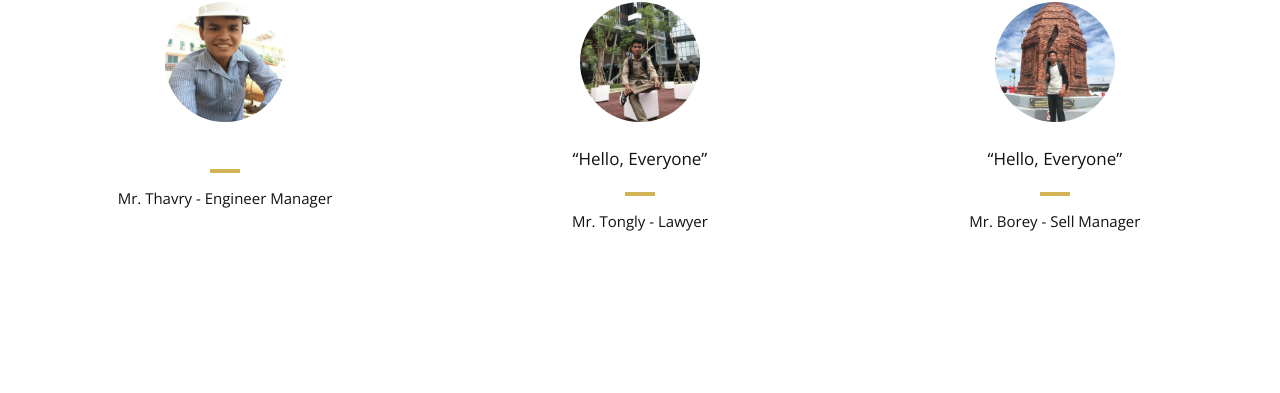
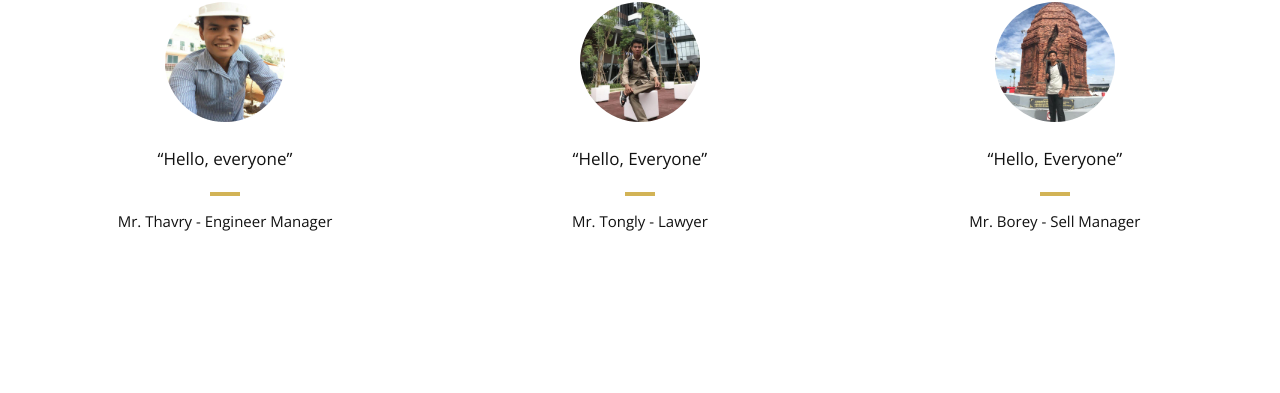
Before and after one commit to Khmerprimitive/Dpink, a plain HTML site: page index.html in a window 1280 px wide. Shown: the part 3287-3680 px from the top of the page. Drawn offline with nearby package versions, Linux system fonts and the light colour scheme.

Commit message:
Update index.html

```diff
--- a/index.html
+++ b/index.html
@@ -335,7 +335,7 @@
                 <!--User Testimonial-->
                 <blockquote class="col-3 testimonial classic">
                     <img src="images/user-images/user-1.jpg" alt="User"/>
-                    <qHello, everyone</q>
+                    <q>Hello, everyone</q>
                     <footer>Mr. Thavry - Engineer Manager</footer>
                 </blockquote>
                 <!-- End of Testimonial-->
```
